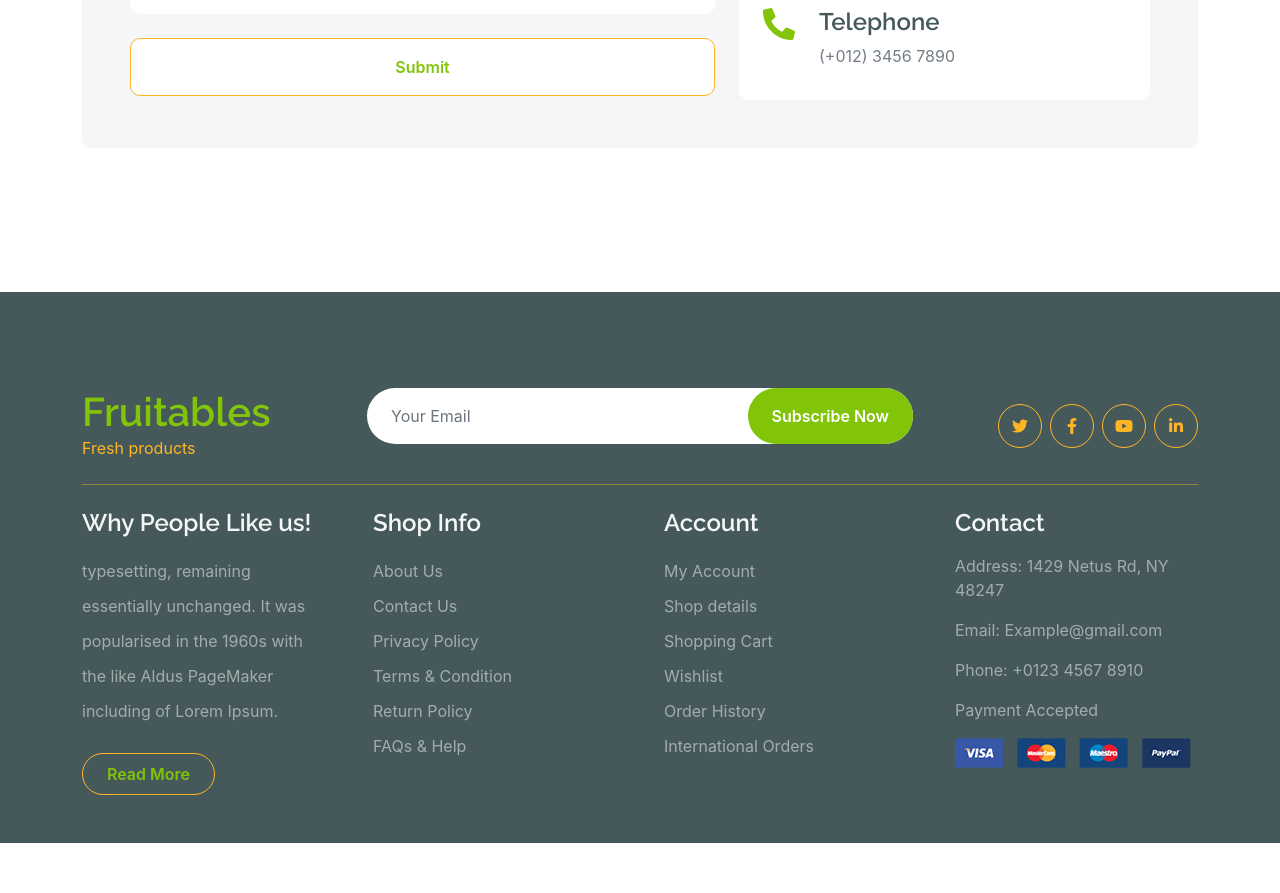
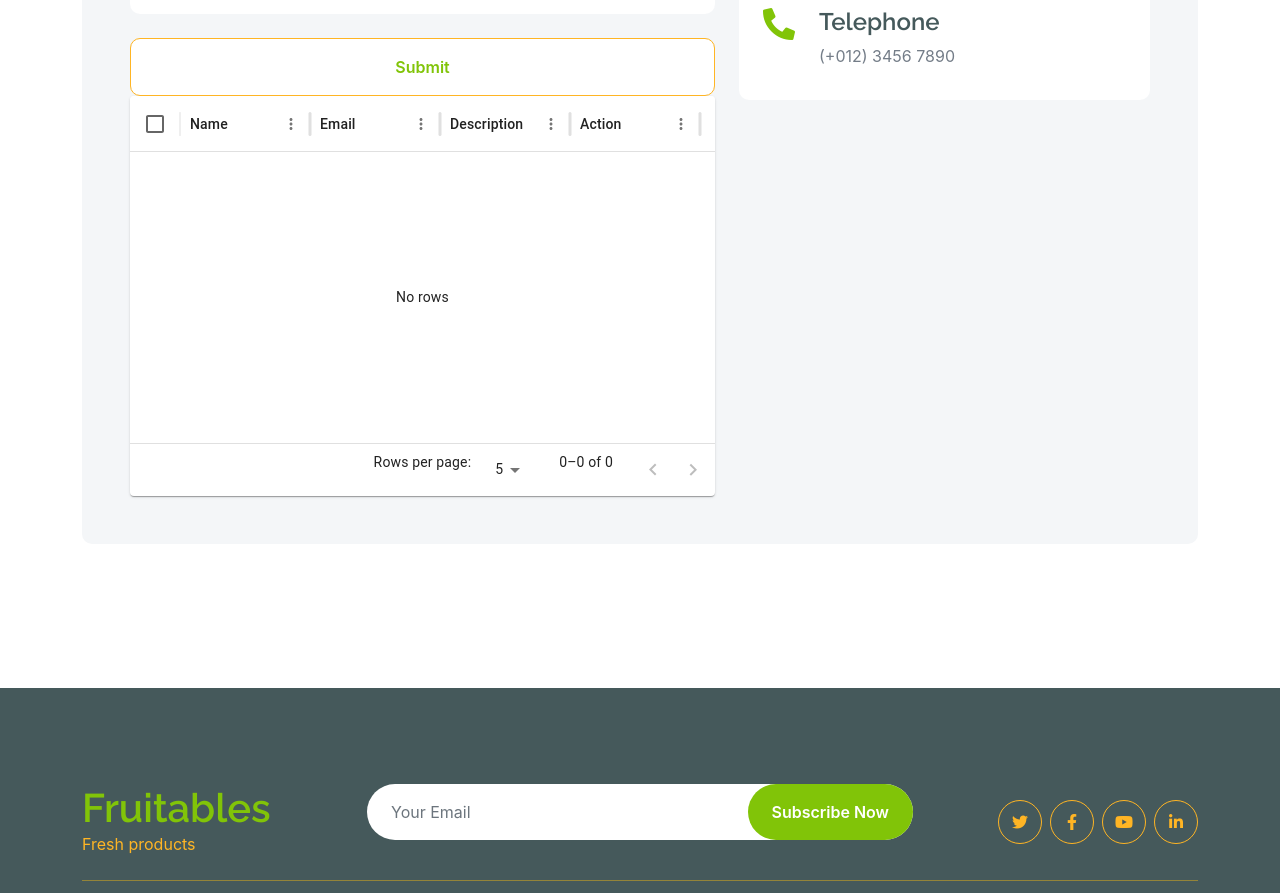
Before and after one commit to tirth765/FruitTable-React, a React (Create React App) app: page /Contact in a window 1280 px wide. Shown: the part 1048-1941 px from the top of the page. Before the commit the page ends 1891 px from the top, so only its background shows below. Built offline with nearby package versions, Linux system fonts and the light colour scheme.

Commit message:
delete and edit

```diff
--- a/src/Container/Contact/Contact.js
+++ b/src/Container/Contact/Contact.js
@@ -7,8 +7,17 @@ import TextField from '@mui/material/TextField';
 import { useFormik } from 'formik';
 import { bgcolor } from '@mui/system';
 
+import { DataGrid } from '@mui/x-data-grid';
+import Paper from '@mui/material/Paper';
+
+import DeleteIcon from '@mui/icons-material/Delete';
+import IconButton from '@mui/material/IconButton';
+import EditIcon from '@mui/icons-material/Edit';
+
 export default function Contact() {
   const [catData, setcatData] = useState([]);
+    const [Update, setUpdate] = useState(false);
+
 
   let CategorySchema = object({
     name: string().required(),
@@ -19,7 +28,7 @@ export default function Contact() {
   const formik = useFormik({
     initialValues: {
       name: '',
-      email:'',
+      email: '',
       Description: ''
     },
     validationSchema: CategorySchema,
@@ -31,7 +40,7 @@ export default function Contact() {
 
   const getData = () => {
 
-        let localDataes = JSON.parse(localStorage.getItem("category"));
+    let localDataes = JSON.parse(localStorage.getItem("Contact"));
 
     setcatData(localDataes);
   }
@@ -42,21 +51,92 @@ export default function Contact() {
 
   }, []);
 
+  const columns = [
+    // { field: 'id', headerName: 'ID', width: 70 },
+    { field: 'name', headerName: 'Name', width: 130 },
+    { field: 'email', headerName: 'Email', width: 130 },
+    { field: 'Description', headerName: 'Description', width: 130 },
+    {
+      headerName: 'Action', width: 130,
+      renderCell: (params) => {
+        return (
+          <>
+
+            <IconButton aria-label="edit" onClick={() => { handleEdit(params.row) }}>
+              <EditIcon />
+            </IconButton>
+
+            <IconButton aria-label="delete" onClick={() => { handleDelete(params.row.id) }}>
+              <DeleteIcon />
+            </IconButton>
+
+          </>
+        )
+
+      }
+    }
+  ];
+
+  const handleDelete = (id) => {
+
+    const localData = JSON.parse(localStorage.getItem("Contact"));
+
+    console.log(localData, id);
+
+
+    // --------------------- Method:- 1 ( findIndex ) --------------------
+
+    //   const index = localData.findIndex((v) => v.id === id)
+
+    //   console.log(index);
+
+    //  let data = localData.splice(index,1)
+
+    //   console.log(data);
+
+    //---------------------------------------------------------------------
+
+    // --------------------- Method:- 2 ( filter ) ------------------------
+
+    let fdata = localData.filter((v) => v.id !== id)
+
+    console.log(fdata);
+
+    //---------------------------------------------------------------------
+
+
+    localStorage.setItem("Contact", JSON.stringify(fdata))
+
+    setcatData(fdata);
+
+  }
+
+  const handleEdit = (data) => {
+
+    console.log(data);
+
+    setValues(data);
+    setUpdate(true)
+
+  }
+
+  const paginationModel = { page: 0, pageSize: 5 };
+
   const localDataStore = (values) => {
 
-        let localData = JSON.parse(localStorage.getItem("category"));
+    let localData = JSON.parse(localStorage.getItem("Contact"));
 
     console.log(values, localData);
 
-        if(localData) {
-          localData.push({...values, id: Math.floor(Math.random() * 100000)})
-          localStorage.setItem("category", JSON.stringify(localData));
+    if (localData) {
+      localData.push({ ...values, id: Math.floor(Math.random() * 100000) })
+      localStorage.setItem("Contact", JSON.stringify(localData));
     } else {
-          localStorage.setItem("category", JSON.stringify([{...values, id: Math.floor(Math.random() * 100000)}]));
+      localStorage.setItem("Contact", JSON.stringify([{ ...values, id: Math.floor(Math.random() * 100000) }]));
     }
   }
 
-  const { handleSubmit, handleChange, handleBlur, values, errors, touched } = formik;
+  const { handleSubmit, handleChange, handleBlur, values, errors, touched, setValues,resetForm } = formik;
 
   return (
     <div>
@@ -107,7 +187,7 @@ export default function Contact() {
                     type="text"
                     className="w-100 form-control border-0 py-3 mb-4"
                     placeholder="Your Name" name="name"
-                    style={{backgroundColor:'white'}} />
+                    style={{ backgroundColor: 'white' }} />
 
                   <TextField
                     helperText={errors.email && touched.email ? errors.email : ''}
@@ -118,7 +198,7 @@ export default function Contact() {
                     name="email"
                     className="w-100 form-control border-0 py-3 mb-4"
                     placeholder="Enter Your Email"
-                    style={{backgroundColor:'white'}} />
+                    style={{ backgroundColor: 'white' }} />
 
                   <TextField
                     helperText={errors.Description && touched.Description ? errors.Description : ''}
@@ -129,7 +209,7 @@ export default function Contact() {
                     name="Description"
                     className="w-100 form-control border-0 py-3 mb-4"
                     placeholder="Enter Your Description"
-                    style={{backgroundColor:'white'}} />
+                    style={{ backgroundColor: 'white' }} />
 
                   <button className="w-100 btn form-control border-secondary py-3 bg-white text-primary " type="submit">Submit</button>
                 </form>
@@ -139,7 +219,18 @@ export default function Contact() {
 
 
 
+                <Paper sx={{ height: 400, width: '100%' }}>
 
+                  <DataGrid
+                    rows={catData}
+                    columns={columns}
+                    initialState={{ pagination: { paginationModel } }}
+                    pageSizeOptions={[5, 10]}
+                    checkboxSelection
+                    sx={{ border: 0 }}
+                  />
+
+                </Paper>
 
 
 
--- a/src/admin/Container/Category.js
+++ b/src/admin/Container/Category.js
@@ -10,8 +10,8 @@ import { DataGrid } from '@mui/x-data-grid';
 import Paper from '@mui/material/Paper';
 
 import DeleteIcon from '@mui/icons-material/Delete';
-import SendIcon from '@mui/icons-material/Send';
-import Stack from '@mui/material/Stack';
+import IconButton from '@mui/material/IconButton';
+import EditIcon from '@mui/icons-material/Edit';
 
 import { object, string } from 'yup';
 
@@ -21,6 +21,7 @@ import { useFormik } from 'formik';
 export default function FormDialog() {
   const [open, setOpen] = React.useState(false);
   const [catData, setcatData] = useState([]);
+  const [Update, setUpdate] = useState(false);
 
   const handleClickOpen = () => {
     setOpen(true);
@@ -28,13 +29,77 @@ export default function FormDialog() {
 
   const handleClose = () => {
     setOpen(false);
+    resetForm();
+    setUpdate(false);
   };
 
+  const handleDelete = (id) => {
+
+    const localData = JSON.parse(localStorage.getItem("category"));
+
+    console.log(localData, id);
+
+
+    // --------------------- Method:- 1 ( findIndex ) --------------------
+
+    //   const index = localData.findIndex((v) => v.id === id)
+
+    //   console.log(index);
+
+    //  let data = localData.splice(index,1)
+
+    //   console.log(data);
+
+    //---------------------------------------------------------------------
+
+    // --------------------- Method:- 2 ( filter ) ------------------------
+
+    let fdata = localData.filter((v) => v.id !== id)
+
+    console.log(fdata);
+
+    //---------------------------------------------------------------------
+
+
+    localStorage.setItem("category", JSON.stringify(fdata))
+
+    setcatData(fdata);
+
+  }
+
+  const handleEdit = (data) => {
+
+    console.log(data);
+
+    setValues(data);
+    handleClickOpen();
+    setUpdate(true)
+
+  }
+
   const columns = [
-        { field: 'id', headerName: 'ID', width: 70 },
+    // { field: 'id', headerName: 'ID', width: 70 },
     { field: 'name', headerName: 'Name', width: 130 },
     { field: 'Description', headerName: 'Description', width: 130 },
-        { field: 'outlined', headerName: 'Action', width: 130 }
+    {
+      headerName: 'Action', width: 130,
+      renderCell: (params) => {
+        return (
+          <>
+
+            <IconButton aria-label="edit" onClick={() => { handleEdit(params.row) }}>
+              <EditIcon />
+            </IconButton>
+
+            <IconButton aria-label="delete" onClick={() => { handleDelete(params.row.id) }}>
+              <DeleteIcon />
+            </IconButton>
+
+          </>
+        )
+
+      }
+    }
   ];
 
   const getData = () => {
@@ -50,23 +115,21 @@ export default function FormDialog() {
 
   }, []);
 
-
-
   const localDataStore = (values) => {
 
     let localData = JSON.parse(localStorage.getItem("category"));
 
     console.log(values, localData);
 
-      if(localData) {
-        localData.push({...values, id: Math.floor(Math.random() * 100000)})
+    if (localData) {
+      localData.push({ ...values, id: Math.floor(Math.random() * 100000) })
       localStorage.setItem("category", JSON.stringify(localData));
+      setcatData(localData)
     } else {
-        localStorage.setItem("category", JSON.stringify([{...values, id: Math.floor(Math.random() * 100000)}]));
+      localStorage.setItem("category", JSON.stringify([{ ...values, id: Math.floor(Math.random() * 100000) }]));
+      setcatData([{ ...values, id: Math.floor(Math.random() * 100000) }])
     }
   }
-
-
 
   let CategorySchema = object({
     name: string().required(),
@@ -79,14 +142,14 @@ export default function FormDialog() {
       Description: ''
     },
     validationSchema: CategorySchema,
-        onSubmit: (values , {resetForm}) => {
+    onSubmit: (values, { resetForm }) => {
       localDataStore(values);
       resetForm();
       handleClose();
     },
   });
 
-    const { handleSubmit, handleChange, handleBlur, values, errors, touched } = formik;
+  const { handleSubmit, handleChange, handleBlur, values, errors, touched, resetForm, setValues } = formik;
 
   const paginationModel = { page: 0, pageSize: 5 };
 
@@ -126,17 +189,17 @@ export default function FormDialog() {
                 type="Description"
                 fullWidth
                 variant="standard"
-                                helperText={errors.Description  && touched.Description ? errors.Description : ''}
+                helperText={errors.Description && touched.Description ? errors.Description : ''}
                 onChange={handleChange}
                 value={values.Description}
-                                error={errors.Description  && touched.Description}
+                error={errors.Description && touched.Description}
                 onBlur={handleBlur}
               />
 
             </DialogContent>
             <DialogActions>
               <Button onClick={handleClose}>Cancel</Button>
-                            <Button type="submit">Category</Button>
+              <Button type="submit">{Update ? 'Update' : 'Submit'}</Button>
             </DialogActions>
 
           </form>
@@ -157,15 +220,6 @@ export default function FormDialog() {
 
       </Paper>
 
-            {/* <Stack direction="row" spacing={2}>
-                <Button variant="outlined" startIcon={<DeleteIcon />}>
-                    Delete
-                </Button>
-                <Button variant="contained" endIcon={<SendIcon />}>
-                    Send
-                </Button>
-            </Stack> */}
-
 
     </>
   );
```
Lines whose indentation alone changed are shown as unchanged.
